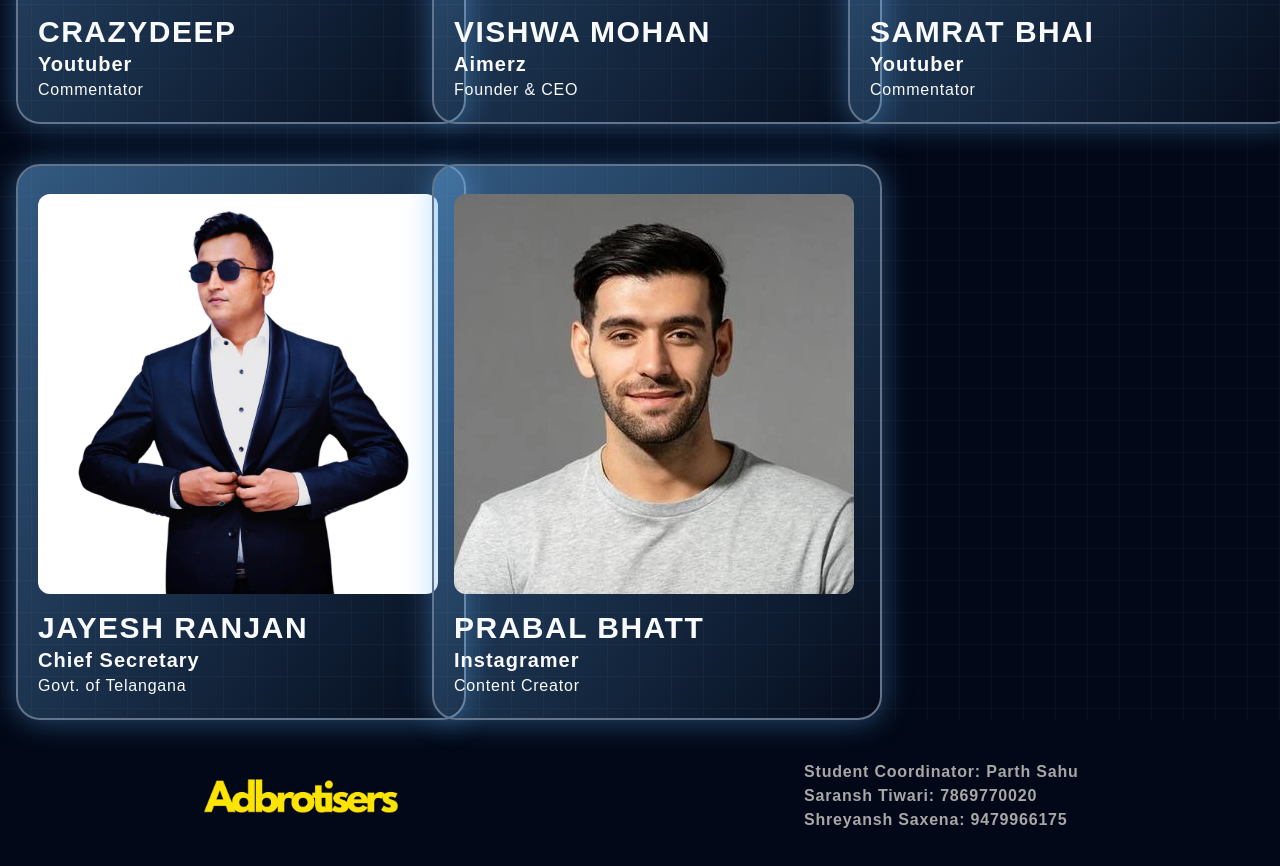
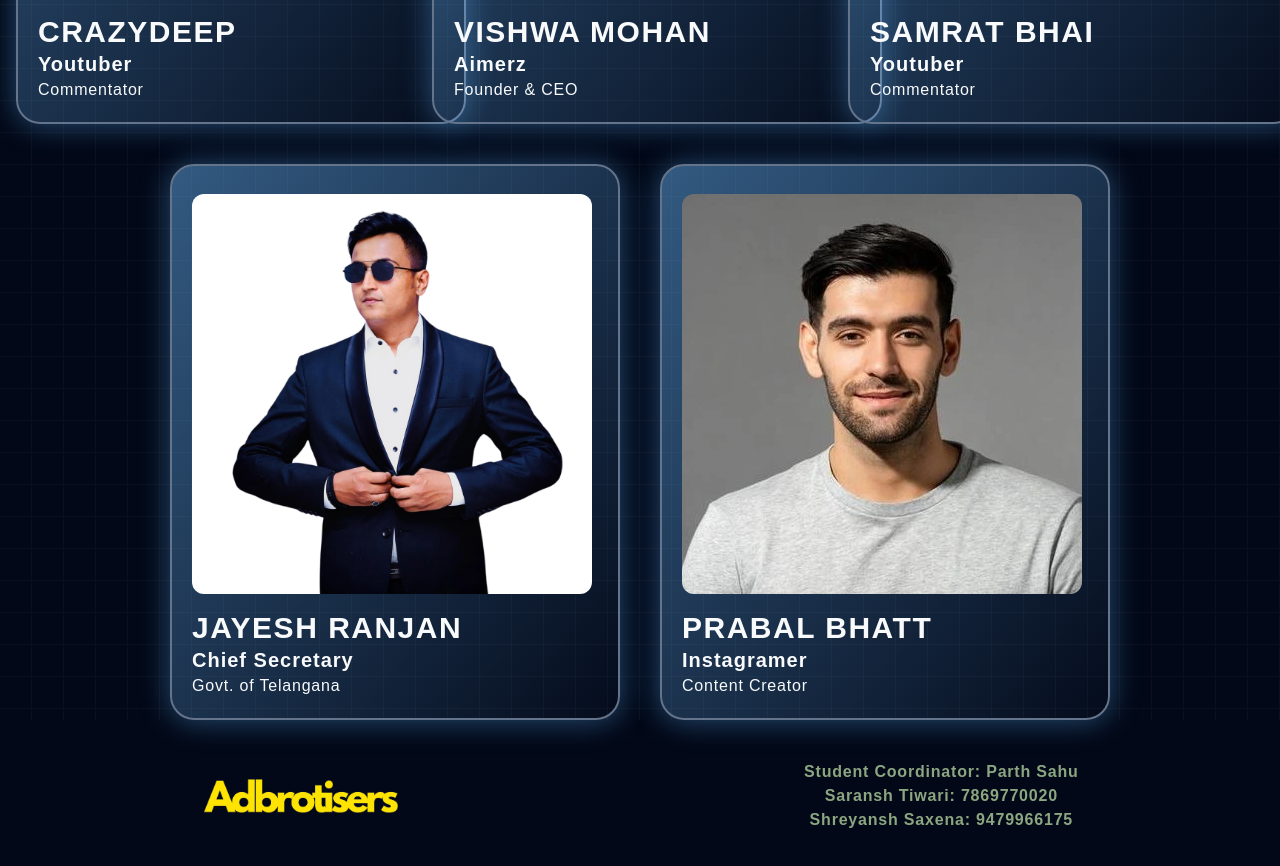
Before and after one commit to mainishanhoon/pivotperspective, a Next.js app: page / in a window 1280 px wide. Shown: the part 1372-2238 px from the top of the page. Built offline with nearby package versions, Linux system fonts and the light colour scheme; a web font is replaced by a local one.

Commit message:
updated footer

```diff
--- a/app/page.tsx
+++ b/app/page.tsx
@@ -101,6 +101,8 @@ export default function Hero() {
               imageSrc="/Samrat.webp"
               link="https://www.youtube.com/@SAMRATBHAI"
             />
+          </div>
+          <div className="justify-center gap-10 px-4 md:flex">
             <GuestCard
               name="Jayesh Ranjan"
               designation="Chief Secretary"
@@ -119,14 +121,16 @@ export default function Hero() {
         </div>
       </section>
       <footer className="py-10">
-        <div className="flex items-center justify-around">
+        <div className="items-center justify-around text-center sm:flex max-sm:space-y-4">
+          <div className="flex justify-center">
             <Image
               alt="Adbrotisers"
               src="/adbrotisers.webp"
               width={200}
               height={50}
             />
-          <div className="text-[#acacacf7]">
+          </div>
+          <div className="text-[#a8c797d3]">
             <p className="font-bold tracking-wider">
               Student Coordinator: Parth Sahu
             </p>
```
Lines whose indentation alone changed are shown as unchanged.
